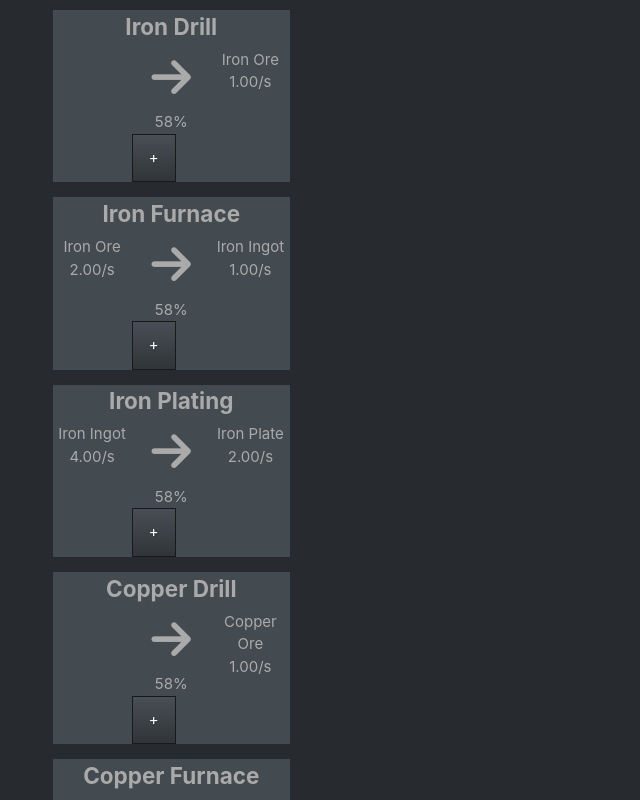
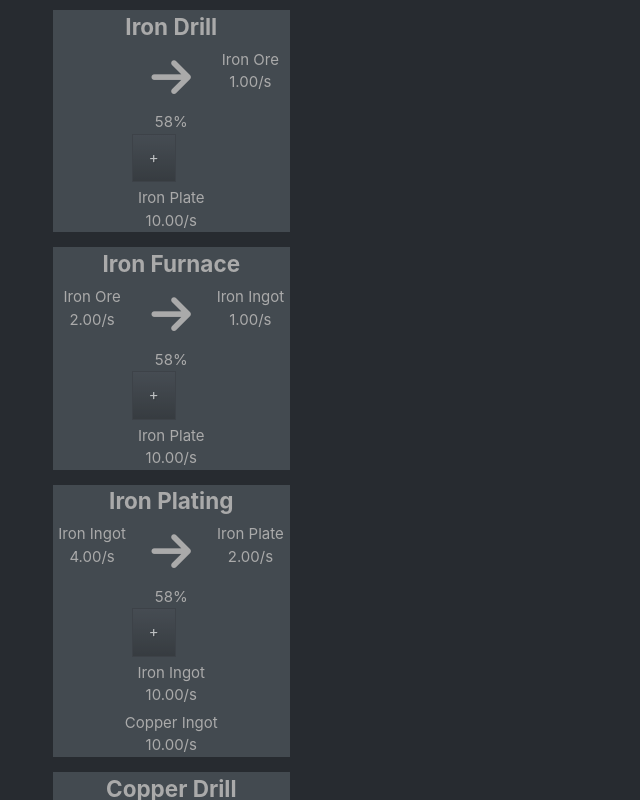
Before and after one commit to charlesbl/factory-game, a React (Create React App) app: page / in a window 1280 px wide. Shown: the part 900-1700 px from the top of the page, without its empty margins (0-640 px from the left). Built offline with nearby package versions, Linux system fonts and the light colour scheme.

Commit message:
afordable

```diff
--- a/src/Views/FactoryView.tsx
+++ b/src/Views/FactoryView.tsx
@@ -39,7 +39,9 @@ const FactoryView = (props: IFactoryProps): JSX.Element => {
                             console.log(props.factory.cost)
                             props.craftManager.addMachineCraft(machineCraft)
                         }}>create custom machine from this factory</button>
-                    <SelectMachineView machineCrafts={props.craftManager.machineCrafts}
+                    <SelectMachineView
+                        machineCrafts={props.craftManager.machineCrafts}
+                        inventory={props.inventory}
                         onAdd={(mc) => mc.tryConsumeMachineCraft(props.inventory, props.factory)}
                         onRemove={(mc) => props.craftManager.removeMachineCraft(mc.id)}/>
                 </div>
--- a/src/Views/MachineCraftView.tsx
+++ b/src/Views/MachineCraftView.tsx
@@ -5,6 +5,7 @@ import '../css/MachineCraft.css'
 
 interface IMachineCraftProps {
     machineCraft: MachineCraft
+    afordable: boolean
     onAdd: () => void
     onRemove: () => void
 }
@@ -18,12 +19,15 @@ const MachineCraftView = (props: IMachineCraftProps): JSX.Element => {
                 <div className="arrow"><i className="fas fa-arrow-right fa-10px"></i></div>
                 <div>58%</div>
                 <div className="btn-wrapper">
-                    <button onClick={() => props.onAdd()} className="btn btn-primary">+</button>
+                    <button disabled={!props.afordable} onClick={() => props.onAdd()} className="btn btn-primary">+</button>
                     {props.machineCraft.isCustom && <button onClick={() => props.onRemove()} className="btn btn-danger"><i className="fas fa-trash fa-xs"></i></button>}
                 </div>
             </div>
             <IngredientsView ingredients={props.machineCraft.outputCraft.output} />
         </div>
+        <div>
+            <IngredientsView ingredients={props.machineCraft.input} />
+        </div>
     </div>
 }
 export default MachineCraftView
--- a/src/Views/SelectMachineView.tsx
+++ b/src/Views/SelectMachineView.tsx
@@ -1,10 +1,12 @@
 import React, { } from 'react'
 import '../css/SelectMachine.css'
+import Inventory from '../Game/Inventory'
 import MachineCraft from '../Game/MachineCraft'
 import MachineCraftView from './MachineCraftView'
 
 interface ISelectMachineProps {
     machineCrafts: MachineCraft[]
+    inventory: Inventory
     onAdd: (machineCraft: MachineCraft) => void
     onRemove: (machineCraft: MachineCraft) => void
 }
@@ -17,6 +19,7 @@ const SelectMachineView = (props: ISelectMachineProps): JSX.Element => {
                 {props.machineCrafts.map((machineCraft) => <MachineCraftView
                     key={machineCraft.id}
                     machineCraft={machineCraft}
+                    afordable={machineCraft.canCraft(props.inventory)}
                     onAdd={() => props.onAdd(machineCraft)}
                     onRemove={() => props.onRemove(machineCraft)} />)}
             </div>
```
